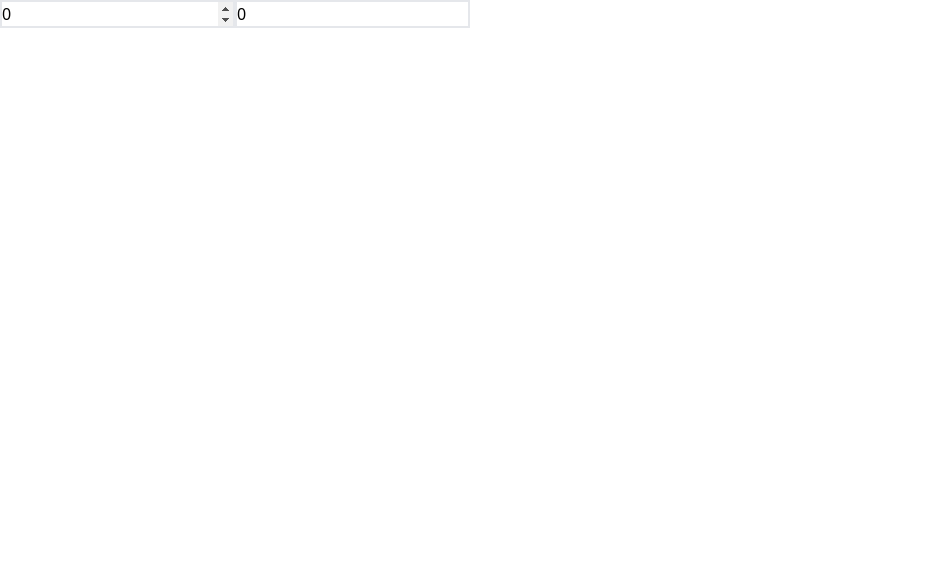
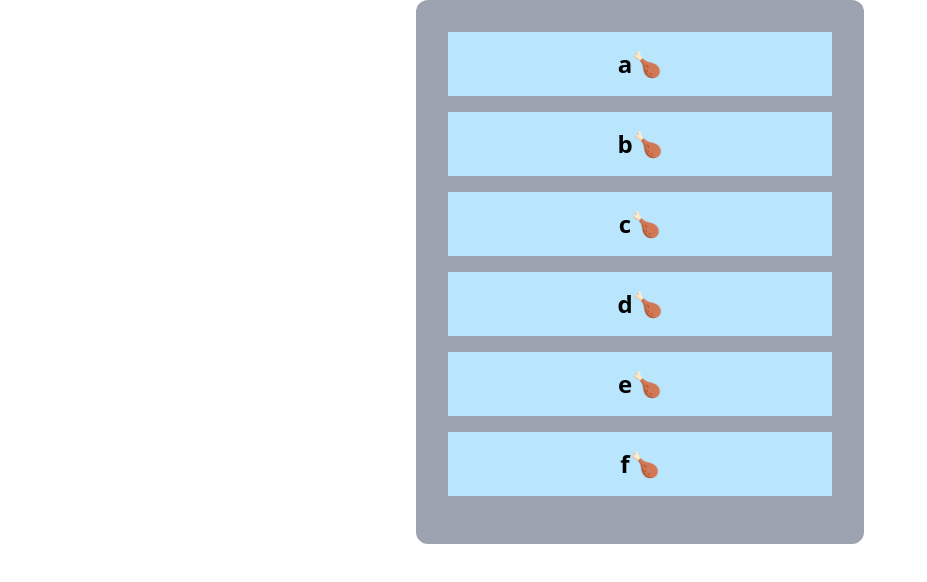
Before and after one commit to mintcoo/ReactQueryRecoil, a React (Create React App) app in the folder react-query-recoil/: page /DragDrop in a window 1280 px wide. Before the commit this address had no page. Shown: the top 582 px of the page, without its empty margins (0-927 px from the left). Built offline with nearby package versions, Linux system fonts and the light colour scheme; what recoil-persist would draw is missing.

Commit message:
react-beautiful-dnd 리스트 드래그 앤 드랍

```diff
--- a/react-query-recoil/package.json
+++ b/react-query-recoil/package.json
@@ -9,8 +9,10 @@
     "@types/jest": "^27.0.1",
     "@types/node": "^16.7.13",
     "@types/react": "^18.0.0",
+    "@types/react-beautiful-dnd": "^13.1.8",
     "@types/react-dom": "^18.0.0",
     "react": "^18.2.0",
+    "react-beautiful-dnd": "^13.1.1",
     "react-dom": "^18.2.0",
     "react-hook-form": "^7.49.2",
     "react-router-dom": "^6.21.1",
--- a/react-query-recoil/src/App.tsx
+++ b/react-query-recoil/src/App.tsx
@@ -1,41 +1,9 @@
-import { useRecoilState } from "recoil";
 import Router from "./Router";
-import { hourSelector, minuteState } from "./Components/atoms";
 
 function App() {
-  const [minute, setMinute] = useRecoilState(minuteState);
-  const [hours, setHours] = useRecoilState(hourSelector);
-  // selector를 useRecoilState로 쓰면 get값(첫인자)과 set값(두번째 인자)에 접근
-
-  const onChangeMinute = (event: React.ChangeEvent<HTMLInputElement>) => {
-    const value = +event.currentTarget.value;
-    // 숫자값으로 들어가야해서 변환해줌 앞에 +를 해서 변환해줌 << 알아두자
-    // Number(event.currentTarget.value) 해줘도됨
-    setMinute(value);
-  };
-
-  const onChangeHours = (event: React.ChangeEvent<HTMLInputElement>) => {
-    const value = +event.currentTarget.value;
-    setHours(value);
-  };
-
   return (
     <>
       <Router />
-      <input
-        value={minute}
-        onChange={onChangeMinute}
-        className="border-2"
-        type="number"
-        placeholder="Minute"
-      ></input>
-      <input
-        value={hours}
-        onChange={onChangeHours}
-        className="border-2"
-        type="number"
-        placeholder="Hours"
-      ></input>
     </>
   );
 }
--- a/react-query-recoil/src/Components/atoms.ts
+++ b/react-query-recoil/src/Components/atoms.ts
@@ -79,7 +79,7 @@ export const toDoSelector = selector({
 });
 
 // ======= 아래로 recoil의 get과 set 연습용 ==========
-export const minuteState = atom({
+export const minuteState = atom<number>({
   key: "minute",
   default: 0,
 });
--- a/react-query-recoil/src/Router.tsx
+++ b/react-query-recoil/src/Router.tsx
@@ -1,12 +1,16 @@
 import { Route, Routes } from "react-router-dom";
 import ReactHookForm from "./Routes/ReactHookForm";
 import TodoList from "./Routes/TodoList";
+import DragDrop from "./Routes/DragDrop";
+import RecoilSelector from "./Routes/RecoilSelector";
 
 function Router() {
   return (
     <Routes>
       <Route path="/ReactHookForm" element={<ReactHookForm />} />
       <Route path="/TodoList" element={<TodoList />} />
+      <Route path="/RecoilSelector" element={<RecoilSelector />} />
+      <Route path="/DragDrop" element={<DragDrop />} />
     </Routes>
   );
 }
--- /dev/null
+++ b/react-query-recoil/src/Routes/DragDrop.tsx
@@ -0,0 +1,53 @@
+import { DragDropContext, Draggable, Droppable } from "react-beautiful-dnd";
+
+function DragDrop() {
+  const toDos = ["a", "b", "c", "d", "e", "f"];
+  const onDragEnd = () => {
+    // 드래그가 끝난 시점에 실행될 함수
+  };
+  return (
+    <>
+      <DragDropContext onDragEnd={onDragEnd}>
+        <div className="flex justify-center w-full h-full">
+          <Droppable droppableId="one">
+            {/* children이 필수인데 그냥 react 요소면 안되고 반드시 함수로 반환 */}
+            {(provided) => {
+              return (
+                <div
+                  className="board-style"
+                  ref={provided.innerRef}
+                  {...provided.droppableProps}
+                >
+                  {toDos.map((todo, index) => (
+                    <Draggable draggableId={todo} index={index}>
+                      {/* 마찬가지로 children이 필수인데 그냥 react 요소면 안되고 반드시 함수로 반환 */}
+                      {(provided) => {
+                        return (
+                          <div
+                            className="card-style"
+                            ref={provided.innerRef}
+                            {...provided.draggableProps}
+                          >
+                            {/* draggaleProps << 내가 움직일때 어떤요소가 움직이게되는지 */}
+                            {todo}
+                            <span {...provided.dragHandleProps}>🍗</span>
+                            {/* // dragHandleProps << 이게 달려있는 특정요소에서만 드래그 가능 */}
+                          </div>
+                        );
+                      }}
+                    </Draggable>
+                  ))}
+                  {provided.placeholder}
+                  {/* Draggable 엘리먼트를 드래그하는 동안 position: fixed(영역을 고정시킴)를 적용 */}
+                  {/* Draggable을 드래그할 때 Droppable 리스트가 작아지는 것을 방지 */}
+                </div>
+              );
+            }}
+          </Droppable>
+        </div>
+      </DragDropContext>
+    </>
+  );
+}
+
+export default DragDrop;
--- a/react-query-recoil/src/Routes/ReactHookForm.tsx
+++ b/react-query-recoil/src/Routes/ReactHookForm.tsx
@@ -1,4 +1,3 @@
-import { useState } from "react";
 import { useForm } from "react-hook-form";
 
 // React Hook Form
@@ -67,7 +66,7 @@ function ReactHookForm() {
     <>
       <div className="text-4xl">ReactHookForm</div>;
       <form
-        className="flex flex-col justify-between h-96 w-48 m-8"
+        className="flex flex-col justify-between w-48 m-8 h-96"
         onSubmit={handleSubmit(onValid)}
       >
         {/* handleSubmit은 필수첫번째로 유효성검사가 완료되었을때 실행될 함수와, 필수는아닌데 두번째로 유효성검사 에러일때 실행될함수 2개의인자를 받음 */}
@@ -90,7 +89,7 @@ function ReactHookForm() {
           // required뒤에 true가 아닌 저렇게 메시지적으면 에러일때 메시지가 나온다
           placeholder="할 일 적기"
         />
-        <span className="text-red-600 font-bold">
+        <span className="font-bold text-red-600">
           {errors?.toDo?.message as string}
         </span>
         <input
@@ -105,7 +104,7 @@ function ReactHookForm() {
           })}
           placeholder="email"
         />
-        <span className="text-red-600 font-bold">
+        <span className="font-bold text-red-600">
           {errors?.email?.message as string}
         </span>
         <input
@@ -113,7 +112,7 @@ function ReactHookForm() {
           {...register("password", { required: "패스워드 입력해라" })}
           placeholder="password"
         />
-        <span className="text-red-600 font-bold">
+        <span className="font-bold text-red-600">
           {errors?.password?.message as string}
         </span>
         <input
@@ -121,11 +120,11 @@ function ReactHookForm() {
           {...register("password1", { required: true })}
           placeholder="password1"
         />
-        <span className="text-red-600 font-bold">
+        <span className="font-bold text-red-600">
           {errors?.password1?.message as string}
         </span>
         <button className="w-20 bg-pink-300 rounded-lg">add</button>
-        <span className="text-red-600 font-bold">
+        <span className="font-bold text-red-600">
           {errors?.extraError?.message as string}
         </span>
       </form>
--- /dev/null
+++ b/react-query-recoil/src/Routes/RecoilSelector.tsx
@@ -0,0 +1,41 @@
+import { useRecoilState } from "recoil";
+import { hourSelector, minuteState } from "../Components/atoms";
+
+function RecoilSelector() {
+  const [minute, setMinute] = useRecoilState(minuteState);
+  const [hours, setHours] = useRecoilState(hourSelector);
+  // selector를 useRecoilState로 쓰면 get값(첫인자)과 set값(두번째 인자)에 접근
+
+  const onChangeMinute = (event: React.ChangeEvent<HTMLInputElement>) => {
+    const value = +event.currentTarget.value;
+    // 숫자값으로 들어가야해서 변환해줌 앞에 +를 해서 변환해줌 << 알아두자
+    // Number(event.currentTarget.value) 해줘도됨
+    setMinute(value);
+  };
+
+  const onChangeHours = (event: React.ChangeEvent<HTMLInputElement>) => {
+    const value = +event.currentTarget.value;
+    setHours(value);
+  };
+
+  return (
+    <>
+      <input
+        value={minute}
+        onChange={onChangeMinute}
+        className="border-2"
+        type="number"
+        placeholder="Minute"
+      ></input>
+      <input
+        value={hours}
+        onChange={onChangeHours}
+        className="border-2"
+        type="number"
+        placeholder="Hours"
+      ></input>
+    </>
+  );
+}
+
+export default RecoilSelector;
--- a/react-query-recoil/src/index.css
+++ b/react-query-recoil/src/index.css
@@ -10,9 +10,15 @@
 
 @layer components {
   .form-input {
-    @apply py-2 px-4 outline outline-1 outline-sky-400 font-semibold rounded-lg  hover:outline-sky-500 focus:outline-none focus:ring-2 focus:ring-blue-400 focus:ring-opacity-75;
+    @apply px-4 py-2 font-semibold rounded-lg outline outline-1 outline-sky-400 hover:outline-sky-500 focus:outline-none focus:ring-2 focus:ring-blue-400 focus:ring-opacity-75;
   }
   .btn-primary {
-    @apply mx-1 py-2 px-4 bg-blue-500 text-white font-semibold rounded-lg shadow-md hover:bg-blue-700 focus:outline-none focus:ring-2 focus:ring-blue-400 focus:ring-opacity-75;
+    @apply px-4 py-2 mx-1 font-semibold text-white bg-blue-500 rounded-lg shadow-md hover:bg-blue-700 focus:outline-none focus:ring-2 focus:ring-blue-400 focus:ring-opacity-75;
+  }
+  .board-style {
+    @apply p-8 bg-gray-400 rounded-xl;
+  }
+  .card-style {
+    @apply flex justify-center px-8 py-4 mb-4 text-2xl font-bold bg-sky-200 w-96;
   }
 }
--- a/react-query-recoil/src/index.tsx
+++ b/react-query-recoil/src/index.tsx
@@ -1,4 +1,3 @@
-import React from "react";
 import ReactDOM from "react-dom/client";
 import "./index.css";
 import App from "./App";
@@ -9,11 +8,9 @@ const root = ReactDOM.createRoot(
   document.getElementById("root") as HTMLElement
 );
 root.render(
-  <React.StrictMode>
-    <RecoilRoot>
-      <BrowserRouter>
-        <App />
-      </BrowserRouter>
-    </RecoilRoot>
-  </React.StrictMode>
+  <RecoilRoot>
+    <BrowserRouter>
+      <App />
+    </BrowserRouter>
+  </RecoilRoot>
 );
```
Also changed, not shown: react-query-recoil/src/Routes/ToDoList.tsx (+1 -6 lines), 1 other file (tests, documents, lock files or other folders).
